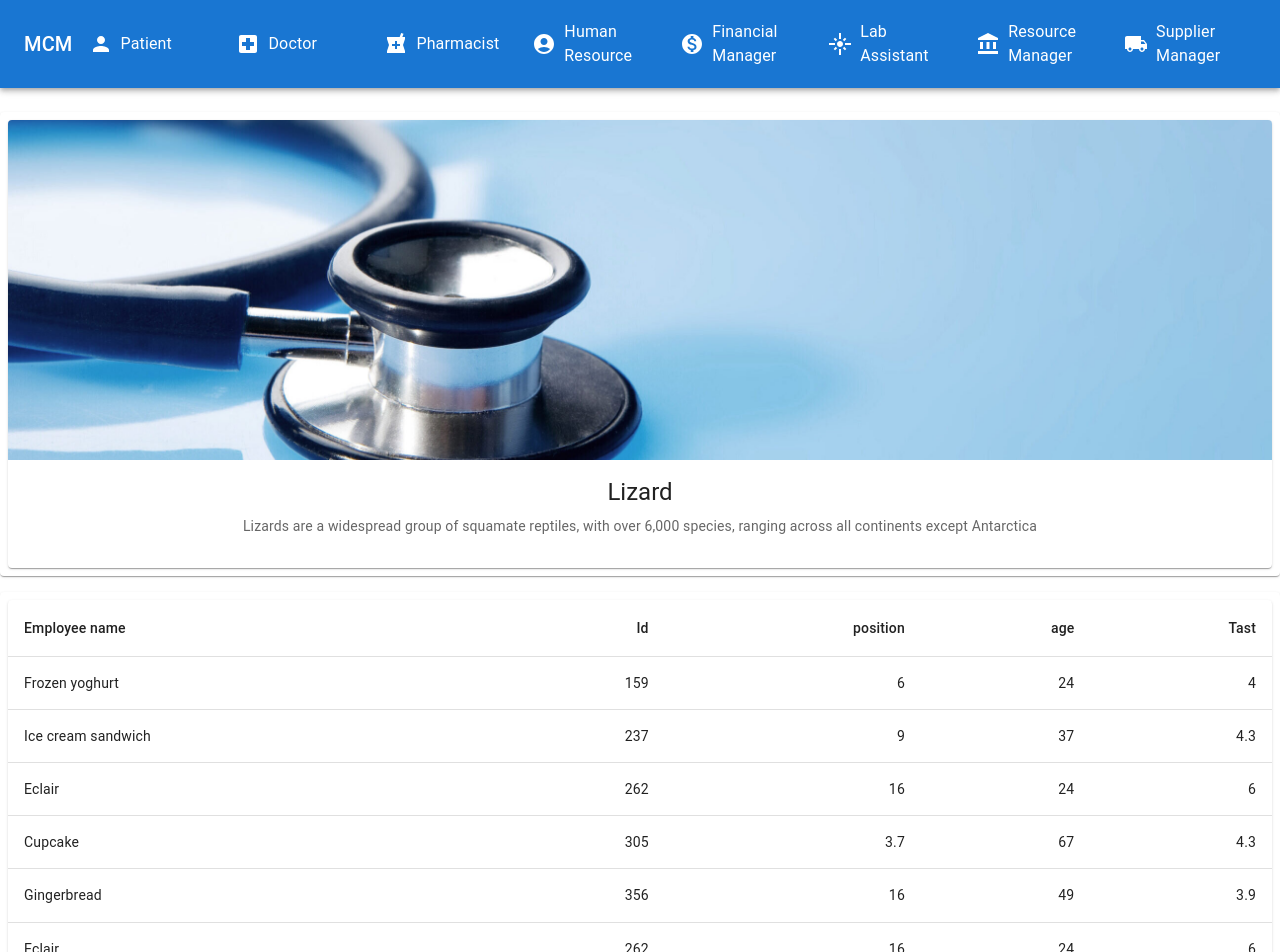
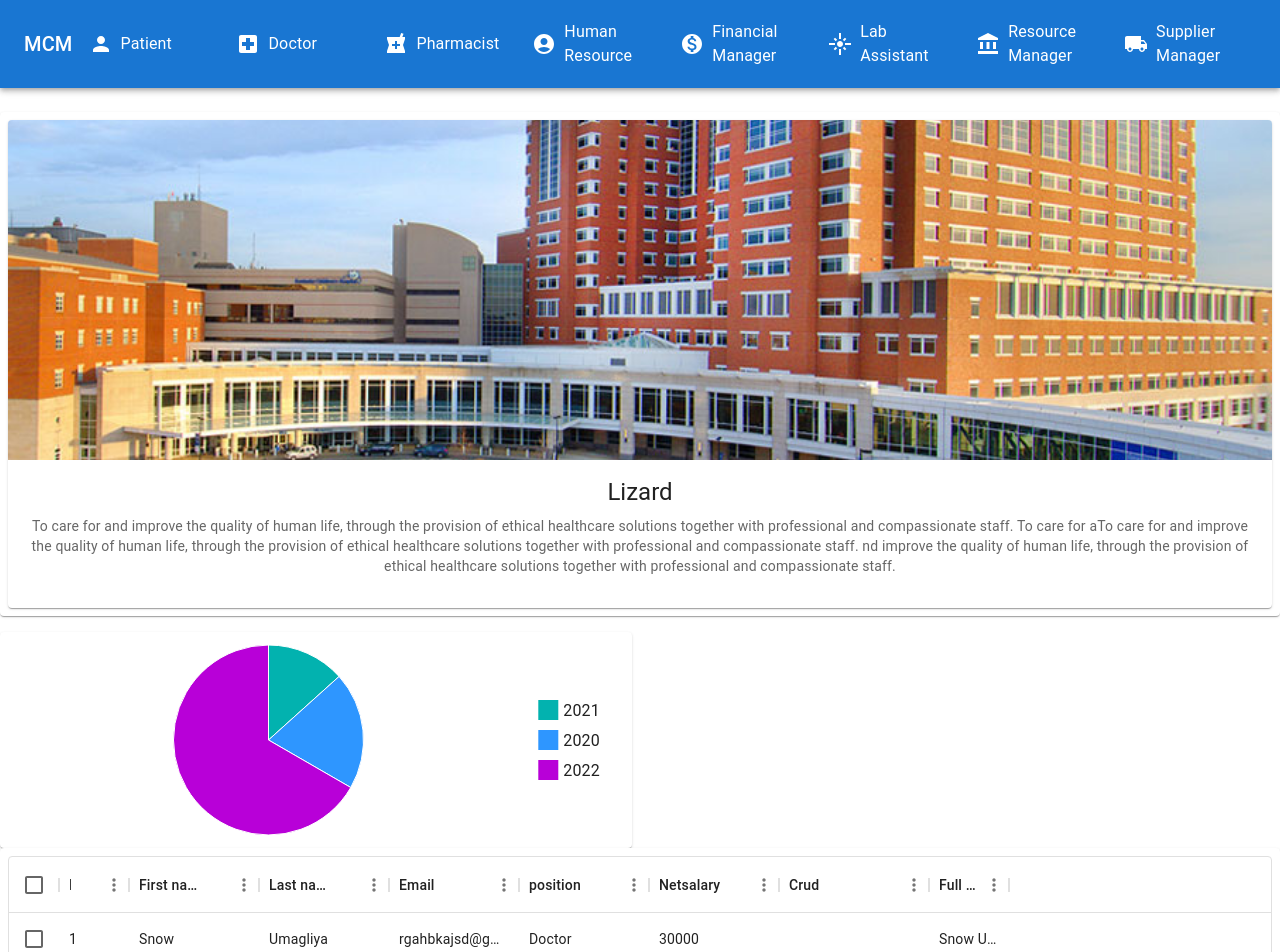
Before and after one commit to IT21810350/medical-center-management-system, a React (Create React App) app in the folder client/: page /hr in a window 1280 px wide. Shown: the top 952 px of the page. Built offline with nearby package versions, Linux system fonts and the light colour scheme.

Commit message:
HR table

```diff
--- a/client/package.json
+++ b/client/package.json
@@ -7,6 +7,7 @@
     "@mui/icons-material": "^5.14.3",
     "@mui/material": "^5.14.4",
     "@mui/x-charts": "^6.0.0-alpha.7",
+    "@mui/x-data-grid": "^6.12.0",
     "@testing-library/jest-dom": "^5.17.0",
     "@testing-library/react": "^13.4.0",
     "@testing-library/user-event": "^13.5.0",
--- a/client/src/views/hr-views/hr-home.js
+++ b/client/src/views/hr-views/hr-home.js
@@ -1,19 +1,16 @@
 import React from 'react';
 import Box from '@mui/material/Box';
 import { styled }  from '@mui/material/styles';
-import ii from '../hr-views/image/sm.jpg'
+import ii from '../hr-views/image/hospital.jpg'
 import Card from '@mui/material/Card';
 import CardMedia from '@mui/material/CardMedia';
 import Typography from '@mui/material/Typography';
 import CardContent from '@mui/material/CardContent';
 import CardActions from '@mui/material/CardActions';
-import Table from '@mui/material/Table';
-import TableBody from '@mui/material/TableBody';
-import TableCell from '@mui/material/TableCell';
-import TableContainer from '@mui/material/TableContainer';
-import TableHead from '@mui/material/TableHead';
-import TableRow from '@mui/material/TableRow';
+import { DataGrid } from '@mui/x-data-grid';
 import Paper from '@mui/material/Paper';
+import { PieChart, pieArcClasses } from '@mui/x-charts/PieChart';
+import Grid from '@mui/material/Grid';
 
 
 const Item = styled(Paper)(({ theme }) => ({
@@ -24,19 +21,36 @@
   color: theme.palette.text.secondary,
 }));
 
-function createData(name, calories, fat, carbs, protein) {
-  return { name, calories, fat, carbs, protein };
-}
+const columns = [
+  { field: 'id', headerName: 'ID', width: 70 },
+  { field: 'firstName', headerName: 'First name', width: 130 },
+  { field: 'lastName', headerName: 'Last name', width: 130 },
+  { field: 'Email', headerName: 'Email', width: 130 },
+  {field: 'position',headerName: 'position', width:130,},
+  {field: 'Netsalary',headerName: 'Netsalary', width:130,},
+  {field: 'Crud',headerName: 'Crud', width:150,},
+  {field: 'fullName',headerName: 'Full name',description: 'This column has a value getter and is not sortable.',sortable: false, width: 80,valueGetter: (params) =>`${params.row.firstName || ''} ${params.row.lastName || ''}`,},
+];
 
 const rows = [
-  createData('Frozen yoghurt', 159, 6.0, 24, 4.0),
-  createData('Ice cream sandwich', 237, 9.0, 37, 4.3),
-  createData('Eclair', 262, 16.0, 24, 6.0),
-  createData('Cupcake', 305, 3.7, 67, 4.3),
-  createData('Gingerbread', 356, 16.0, 49, 3.9),
-  createData('Eclair', 262, 16.0, 24, 6.0),
-  createData('Cupcake', 305, 3.7, 67, 4.3),
-  createData('Gingerbread', 356, 16.0, 49, 3.9),
+  { id: 1, firstName: 'Snow',lastName:'Umagliya', Email:'rgahbkajsd@gmail.com',position:'Doctor',Netsalary:'30000',  },
+  { id: 2, lastName: 'Lannister', firstName: 'Cersei', age: 42 },
+  { id: 3, lastName: 'Lannister', firstName: 'Jaime', age: 45 },
+  { id: 4, lastName: 'Stark', firstName: 'Arya', age: 16 },
+  { id: 5, lastName: 'Targaryen', firstName: 'Daenerys', age: null },
+  { id: 6, lastName: 'Melisandre', firstName: null, age: 150 },
+  { id: 7, lastName: 'Clifford', firstName: 'Ferrara', age: 44 },
+  { id: 8, lastName: 'Frances', firstName: 'Rossini', age: 36 },
+  { id: 9, lastName: 'Roxie', firstName: 'Harvey', age: 65 },
+];
+
+
+
+// pie chart data
+const data = [
+  { id: 0, value: 10 , label: '2021' },
+  { id: 1, value: 15, label: '2020 '},
+  { id: 2, value: 50, label: '2022' },
 ];
 
 const HR = () => {
@@ -57,8 +71,12 @@
                     Lizard
                   </Typography>
                   <Typography variant="body2" color="text.secondary">
-                    Lizards are a widespread group of squamate reptiles, with over 6,000
-                    species, ranging across all continents except Antarctica
+                  To care for and improve the quality of human life, through the provision of ethical healthcare solutions together with professional and compassionate staff.
+                  To care for aTo care for and improve the quality of human life, through the provision of ethical healthcare solutions together with professional and compassionate staff.
+                  nd improve the quality of human life, through the provision of ethical healthcare solutions together with professional and compassionate staff.
+
+
+
                   </Typography>
                 </CardContent>
                 <CardActions>
@@ -70,41 +88,58 @@
           {/* <Box gridColumn="span 4">
           <Item>xs=4</Item>
         </Box> */}
-          <Box gridColumn="span 12">
-            <Item>  <TableContainer component={Paper}>
-              <Table sx={{ minWidth: 650 }} aria-label="simple table">
-                <TableHead>
-                  <TableRow>
-                    <TableCell>Employee name</TableCell>
-                    <TableCell align="right">Id</TableCell>
-                    <TableCell align="right">position</TableCell>
-                    <TableCell align="right">age</TableCell>
-                    <TableCell align="right">Tast</TableCell>
-                  </TableRow>
-                </TableHead>
-                <TableBody>
-                  {rows.map((row) => (
-                    <TableRow
-                      key={row.name}
-                      sx={{ '&:last-child td, &:last-child th': { border: 0 } }}
-                    >
-                      <TableCell component="th" scope="row">
-                        {row.name}
-                      </TableCell>
-                      <TableCell align="right">{row.calories}</TableCell>
-                      <TableCell align="right">{row.fat}</TableCell>
-                      <TableCell align="right">{row.carbs}</TableCell>
-                      <TableCell align="right">{row.protein}</TableCell>
-                    </TableRow>
-                  ))}
-                </TableBody>
-              </Table>
-            </TableContainer></Item>
+          <Box gridColumn="span 6">
+            <Item>
+                 <PieChart
+                    series={[
+                      {
+                        data,
+                        highlightScope: { faded: 'global', highlighted: 'item' },
+                        faded: { innerRadius: 30, additionalRadius: -30 },
+                      },
+                    ]}
+                    sx={{
+                      [`& .${pieArcClasses.faded}`]: {
+                        fill: 'gray',
+                      },
+                    }}
+                    height={200}
+                  />
+             </Item>
           </Box>
         </Box>
       </Box>
+     {/* new grid start  */}
+     <div>
+     <Box sx={{ flexGrow: 1 }}>
+      <Grid container spacing={2}>
+        <Grid item xs={12}>
+          <Item>
+          <div style={{ height: 400, width: '100%' }}>
+      <DataGrid
+        rows={rows}
+        columns={columns}
+        initialState={{
+          pagination: {
+            paginationModel: { page: 0, pageSize: 5 },
+          },
+        }}
+        pageSizeOptions={[5, 10]}
+        checkboxSelection
+      />
+    </div>
+          </Item>
+        </Grid>
+
+      </Grid>
+    </Box>
+     </div>
+
 
     </div>
+
+
+
 
 
 
```
Also changed, not shown: client/src/views/hr-views/image/hospital.jpg (added), client/src/views/hr-views/table.html (added), 1 other file (tests, documents, lock files or other folders).
